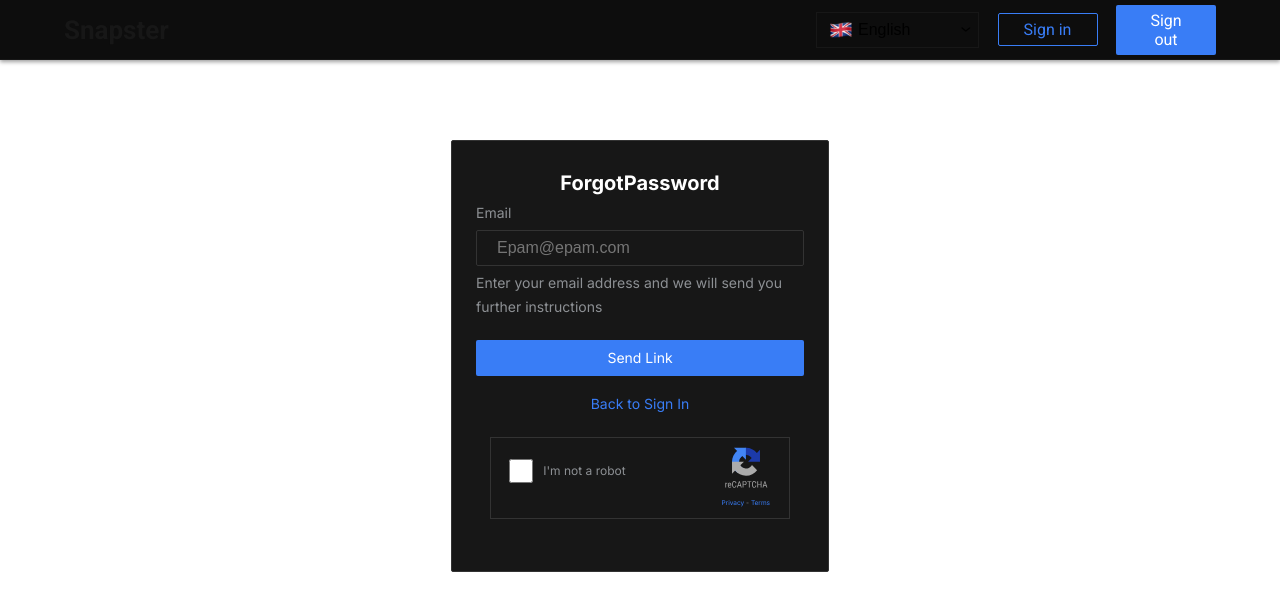
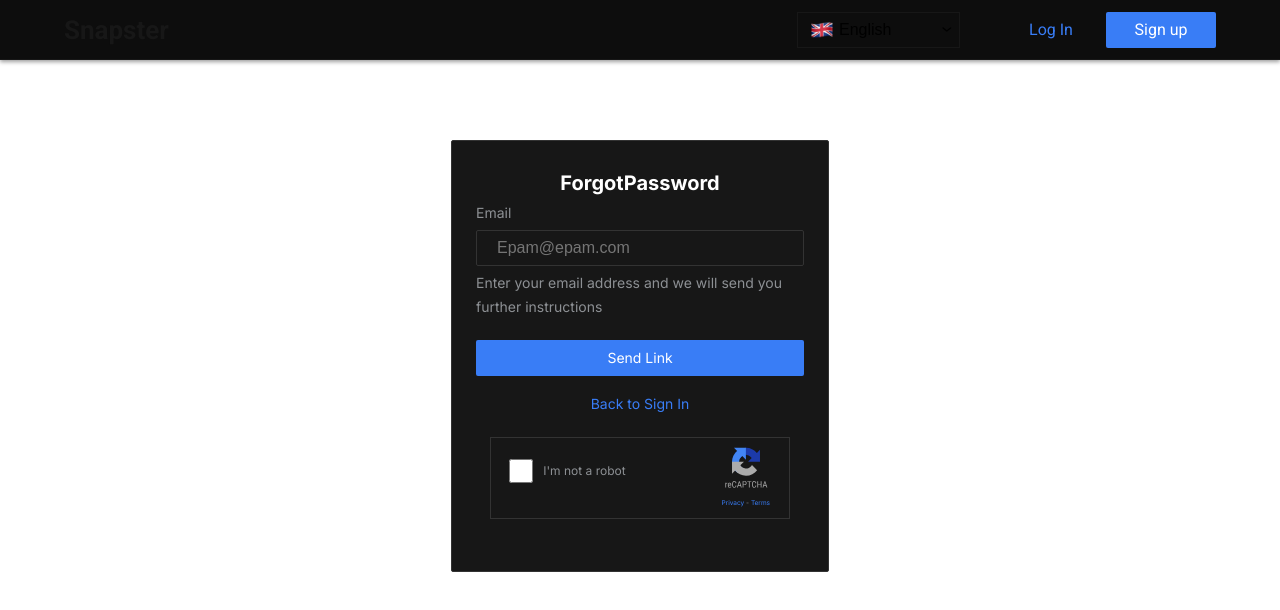
Before and after one commit to h18e-Droid/Snapster, a Next.js app: page /forgotPassword in a window 1280 px wide. Shown: the top 610 px of the page. Built offline with nearby package versions, Linux system fonts and the light colour scheme.

Commit message:
SCRUM-81: header refactor

```diff
--- a/src/app/containerLayout/ContainerLayout.tsx
+++ b/src/app/containerLayout/ContainerLayout.tsx
@@ -2,8 +2,8 @@ import React, { ReactNode } from "react"
 import { Header } from "@/widgets/header"
 import styles from "./ContainerLayout.module.scss"
 import { Navbar } from "@/widgets/navbar"
-import {useSelector} from "react-redux";
-import {selectLoggedIn} from "@/features/auth/model/authSelectors";
+import { useSelector } from "react-redux"
+import { selectLoggedIn } from "@/features/auth/model/authSelectors"
 
 type ContainerLayoutProps = {
   children: ReactNode
@@ -15,7 +15,7 @@ const ContainerLayout = ({ children }: ContainerLayoutProps) => {
   return (
     <div className={styles.containerWrapper}>
       <header className={styles.headerWrapper}>
-        <Header />
+        <Header isAuth={isAuth} />
       </header>
       <div className={styles.container}>
         {isAuth && (
--- /dev/null
+++ b/src/entities/headerButtons/HeaderButtons.tsx
@@ -0,0 +1,33 @@
+import styles from "@/widgets/header/ui/Header.module.scss"
+import Badge from "@/shared/ui/badge/Badge"
+import { BellIcon, MoreHorizontalIcon } from "@/shared/assets/icons"
+import { Button } from "@/shared/ui/button"
+import React from "react"
+
+type Props = {
+  isAuth: boolean
+}
+
+export const HeaderButtons = ({ isAuth }: Props) => {
+  if (isAuth) {
+    return (
+      <>
+        <div className={styles.badge}>
+          <Badge badgeContent={3} max={10}>
+            <BellIcon />
+          </Badge>
+        </div>
+        <button className={styles.moreButton}>
+          <MoreHorizontalIcon style={{ cursor: "pointer", display: "flex" }} />
+        </button>
+      </>
+    )
+  }
+
+  return (
+    <div className={styles.buttonsWrapper}>
+      <Button variant={"textButton"}>Log In</Button>
+      <Button variant={"primary"}>Sign up</Button>
+    </div>
+  )
+}
--- /dev/null
+++ b/src/entities/headerButtons/index.ts
@@ -0,0 +1 @@
+export { HeaderButtons } from "./HeaderButtons"
--- a/src/features/langSwitcher/ui/LangSwitcher.tsx
+++ b/src/features/langSwitcher/ui/LangSwitcher.tsx
@@ -29,7 +29,7 @@ const countries: Country[] = [
 ]
 const LangSwitcher = () => {
   const [selectedCountry, setSelectedCountry] = useState(countries[0])
-  const isMobile = useMobile(1000)
+  const isMobile = useMobile(768)
   const isCustom = false
 
   return !isCustom ? (
--- a/src/shared/ui/badge/Badge.module.scss
+++ b/src/shared/ui/badge/Badge.module.scss
@@ -19,7 +19,7 @@
   background-color: #CC1439;
   border-radius: 10px;
   min-width: 13px;
-  padding: 0 3px 0 2.5px;
+  padding: 1px 3px 0 2.5px;
   height: 13px;
   font-size: 10px;
   font-weight: 500;
--- a/src/widgets/header/ui/Header.module.scss
+++ b/src/widgets/header/ui/Header.module.scss
@@ -1,52 +1,17 @@
+$mobileBreakPoint : 768px;
+
 .header {
   height: 100%;
   display: flex;
   align-items: center;
   justify-content: space-between;
+  background-color: var(--color-dark-700);
 }
 
-.navigationGroup {
+.navigationWrapper {
   display: flex;
   justify-content: space-between;
   align-items: center;
-  width: 400px;
-  overflow: visible;
-
-}
-
-.navigationGroupAuth {
-  flex-direction: row-reverse;
-  width: 250px;
-}
-
-.navigationGroupMobileAuth {
-  width: 120px;
-  display: flex;
-  align-items: center;
-}
-
-.textButton {
-  width: 100px;
-  height: 36px;
-  color: var(--color-info-700);
-  background-color: transparent;
-  border: none;
-  font-size: 16px;
-  font-weight: 600;
-  cursor: pointer;
-}
-
-
-.containedButton {
-  width: 100px;
-  height: 36px;
-  color: var(--color-light-100);
-  background-color: var(--color-info-500);
-  border: none;
-  border-radius: 2px;
-  font-size: 16px;
-  font-weight: 600;
-  cursor: pointer;
 }
 
 .title {
@@ -57,9 +22,37 @@
 .moreButton {
   width: 30px;
   height: 30px;
-  display: flex;
+  margin-left: 30px;
+  display: none;
   align-items: center;
   justify-content: center;
   background-color: transparent;
   border: none;
 }
+
+.buttonsWrapper {
+  height: 36px;
+  width: 220px;
+  display: flex;
+  justify-content: space-between;
+  margin-left: 36px;
+}
+
+.badge {
+  order: -1;
+  display: block;
+  margin-right: 40px;
+}
+
+
+@media (max-width: $mobileBreakPoint) {
+  .buttonsWrapper {
+    display: none;
+  }
+  .badge {
+    display: none;
+  }
+  .moreButton{
+    display: flex;
+  }
+}
--- a/src/widgets/header/ui/Header.tsx
+++ b/src/widgets/header/ui/Header.tsx
@@ -1,50 +1,20 @@
 "use client"
 import React from "react"
 import LangSwitcher from "@/features/langSwitcher/ui/LangSwitcher"
-import { Button } from "@/shared/ui/button"
-import { BellIcon, MoreHorizontalIcon } from "@/shared/assets/icons"
-import clsx from "clsx"
-import Badge from "@/shared/ui/badge/Badge"
-import { useMobile } from "@/shared/lib/media"
 import styles from "./Header.module.scss"
+import { HeaderButtons } from "@/entities/headerButtons"
 
-export const Header = () => {
-  const isMobile = useMobile(1000)
-  const isAuth = false
+type Props = {
+  isAuth: boolean
+}
 
+export const Header = ({ isAuth }: Props) => {
   return (
     <div className={styles.header}>
       <h2 className={styles.title}>Snapster</h2>
-      <nav
-        className={clsx(styles.navigationGroup, {
-          [styles.navigationGroupAuth]: isAuth,
-          [styles.navigationGroupMobileAuth]: isMobile,
-        })}
-      >
+      <nav className={styles.navigationWrapper}>
         <LangSwitcher />
-
-        {isAuth && !isMobile && (
-          <Badge badgeContent={3} max={10}>
-            <BellIcon />
-          </Badge>
-        )}
-
-        {!isAuth && !isMobile && (
-          <>
-            <Button width={100} variant={"outline"}>
-              Sign in
-            </Button>
-            <Button width={100} variant={"primary"}>
-              Sign out
-            </Button>
-          </>
-        )}
-
-        {isMobile && !isAuth && (
-          <button className={styles.moreButton}>
-            <MoreHorizontalIcon style={{ cursor: "pointer" }} />
-          </button>
-        )}
+        <HeaderButtons isAuth={isAuth} />
       </nav>
     </div>
   )
```
Also changed, not shown: 1 other file (tests, documents, lock files or other folders).
